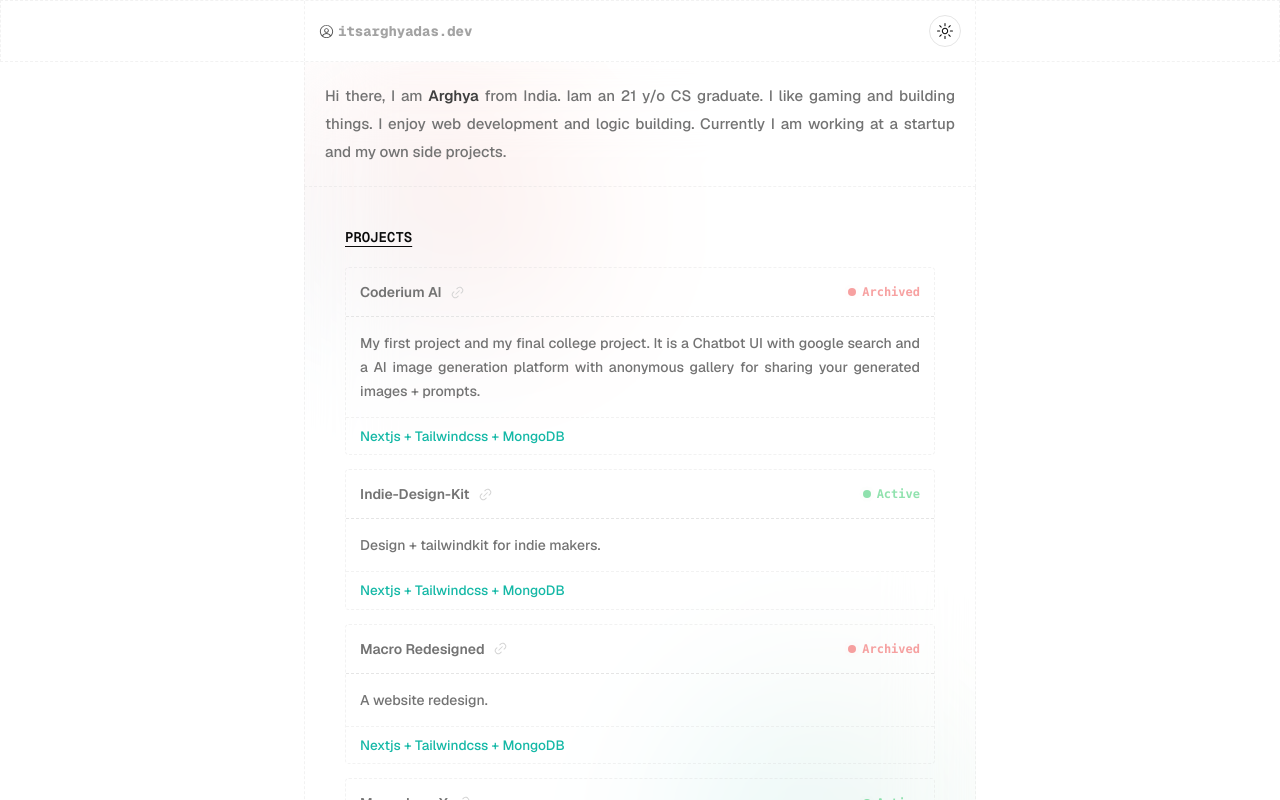
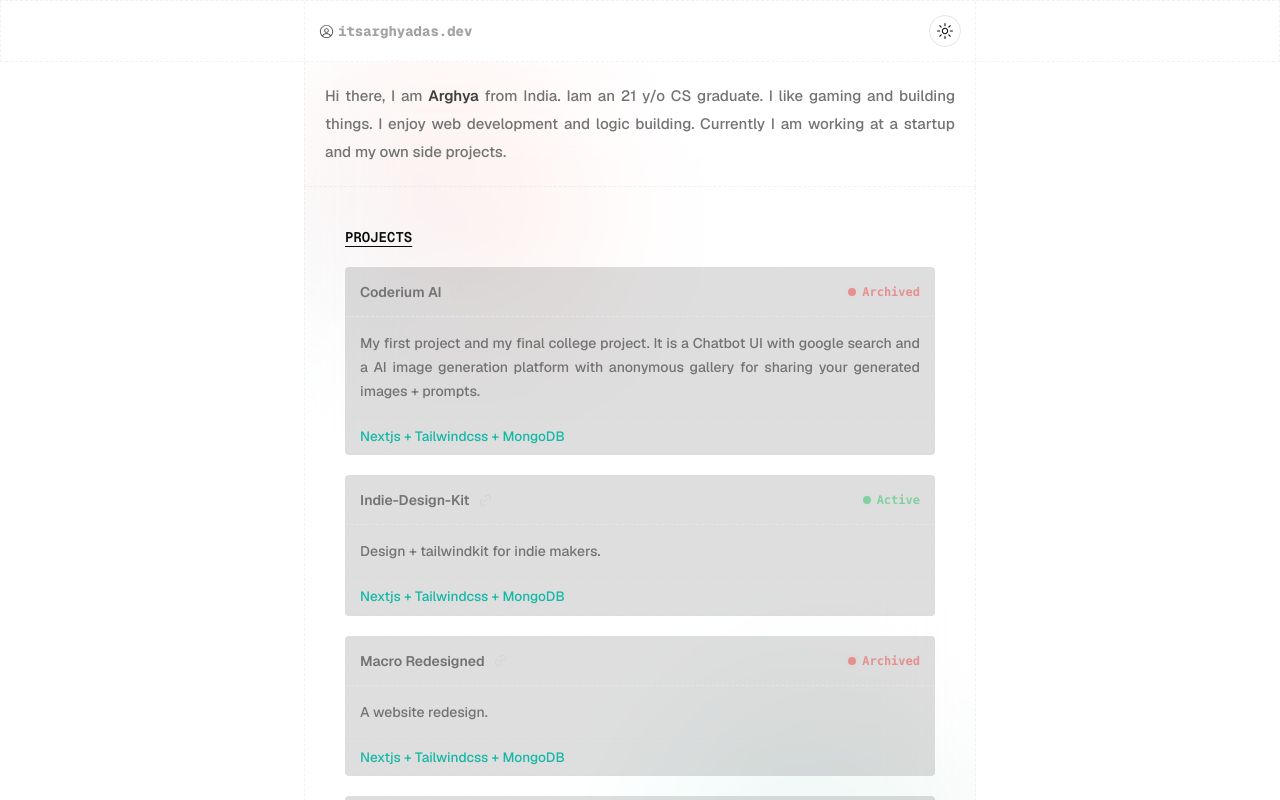
Before and after one commit to itsarghyadas/itsarghyadas.dev, a Next.js app: page / in a window 1280 px wide. Shown: the top 800 px of the page. Built offline with nearby package versions, Linux system fonts and the light colour scheme.

Commit message:
persona portfolio project section card bg added

```diff
--- a/components/project-section.tsx
+++ b/components/project-section.tsx
@@ -15,13 +15,13 @@ export default function ProjectSection() {
         >
           PROJECTS
         </h2>
-        <div className="grid w-full gap-3.5">
+        <div className="grid w-full gap-5">
           {projectData.map((project) => (
-            <div key={project.id} className="relative backdrop-blur-xl">
+            <div key={project.id} className="relative ">
               <div className="absolute left-0 top-0 h-full w-full"></div>
-              <div className="flex w-full items-center justify-between gap-5 rounded border border-dashed border-neutral-300/30 dark:border-neutral-800/40">
+              <div className="flex w-full items-center justify-between gap-5 rounded border border-dashed border-neutral-300/30 bg-neutral-800/15 backdrop-blur-xl dark:border-neutral-800/50">
                 <div className="w-full">
-                  <div className="heading__container flex items-center justify-between border-b border-dashed p-3.5 dark:border-neutral-800/40">
+                  <div className="heading__container flex items-center justify-between border-b border-dashed p-3.5 dark:border-neutral-800/50">
                     <h1 className="flex w-full items-center gap-x-2 text-sm font-semibold text-neutral-500  dark:text-neutral-300">
                       {project.name}
                       <Link2Icon className="text-neutral-300" />
@@ -60,7 +60,7 @@ export default function ProjectSection() {
                       {project.description}
                     </p>
                   </div>
-                  <div className="techstack__content border-t border-dashed border-neutral-300/30 p-3.5 py-2 dark:border-neutral-800/40">
+                  <div className="techstack__content border-t border-dashed border-neutral-300/30 p-3.5 py-2 dark:border-neutral-800/50">
                     <h3 className="text-[13.5px] font-medium text-teal-500">
                       Nextjs + Tailwindcss + MongoDB
                     </h3>
```
